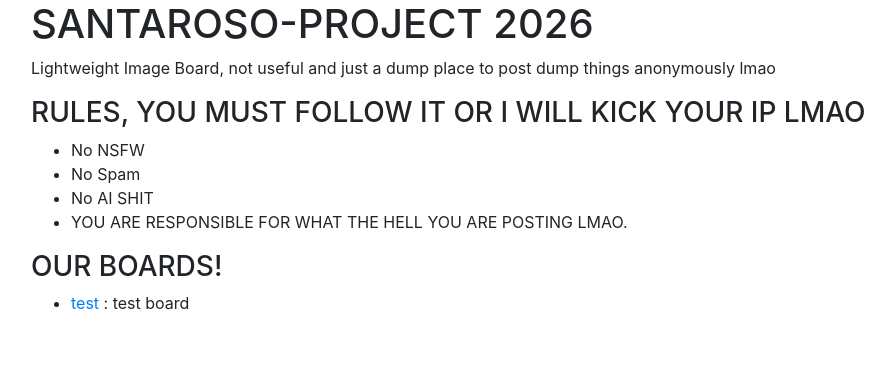
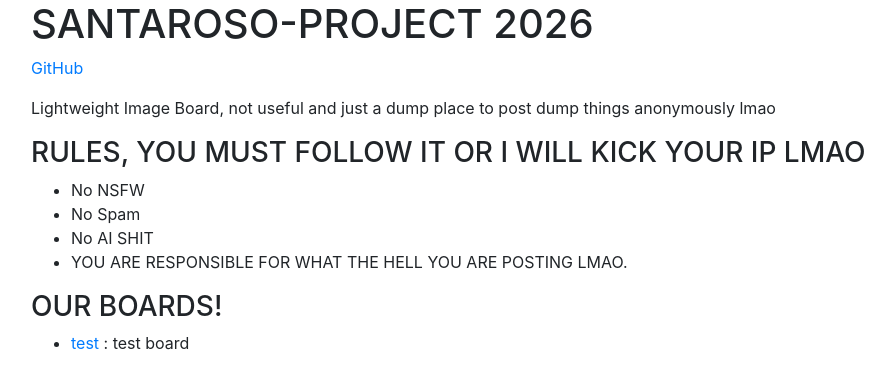
Before and after one commit to mohamedsaleh077/santaroso, a PHP site: page / in a window 1280 px wide. Shown: the top 389 px of the page, without its empty margins (54-949 px from the left). Run offline with PHP 8.4, Linux system fonts and the light colour scheme; data comes from the database, SQL or seed files in the repository.

Commit message:
adding github link

```diff
--- a/website/index.php
+++ b/website/index.php
@@ -11,6 +11,7 @@
 <body>
 <div class="container">
     <h1>SANTAROSO-PROJECT 2026</h1>
+    <p><a href="https://github.com/mohamedsaleh077/santaroso" target="_blank">GitHub</a></p>
     <p>Lightweight Image Board, not useful and just a dump place to post dump things anonymously lmao</p>
     <h3>RULES, YOU MUST FOLLOW IT OR I WILL KICK YOUR IP LMAO</h3>
     <ul>
```
